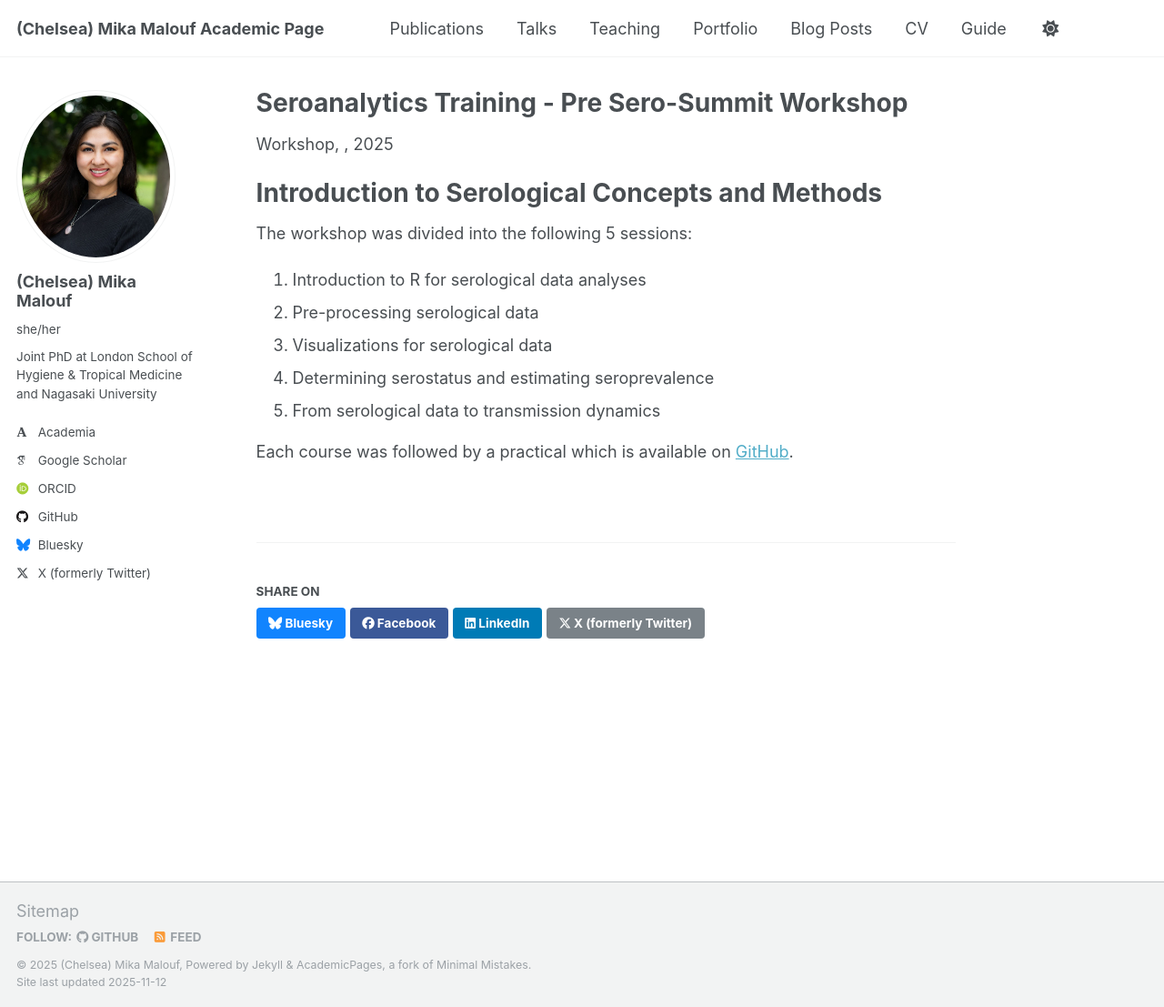
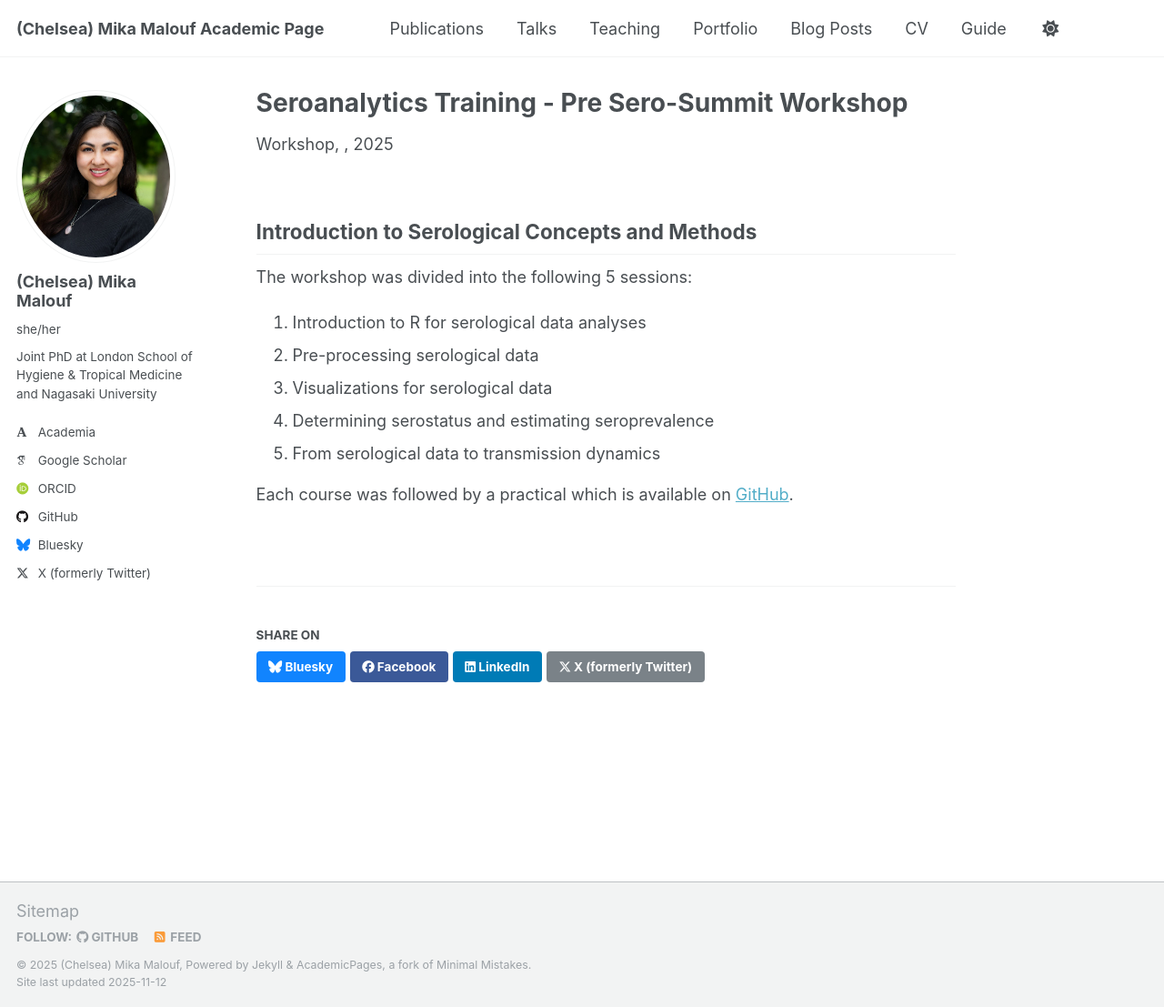
Before and after one commit to mikamalouf/academic, a Jekyll site: the page built from _teaching/2025-Malawi-teaching-1.md, in a window 1280 px wide and 1107 px high. Shown: the whole window at 91% size. Built offline with Jekyll 4.4.1, drawn with Linux system fonts in a browser that asks for light colours; some web fonts are replaced; a script that is not in the unit is left out.

```diff
--- a/_teaching/2025-Malawi-teaching-1.md
+++ b/_teaching/2025-Malawi-teaching-1.md
@@ -8,8 +8,7 @@ date: 2025-05-21
 location: "Blantyre, Malawi"
 ---
 
-Introduction to Serological Concepts and Methods
-======
+## Introduction to Serological Concepts and Methods
 
 The workshop was divided into the following 5 sessions:
 1. Introduction to R for serological data analyses
```
